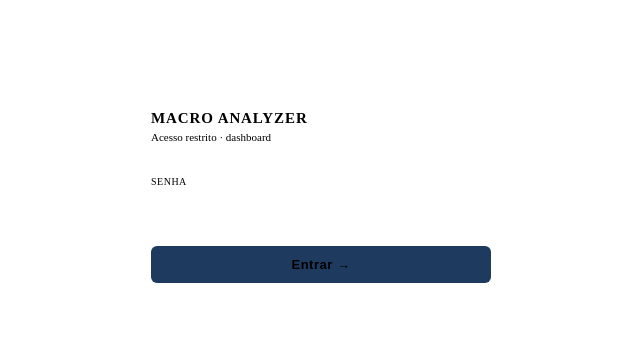
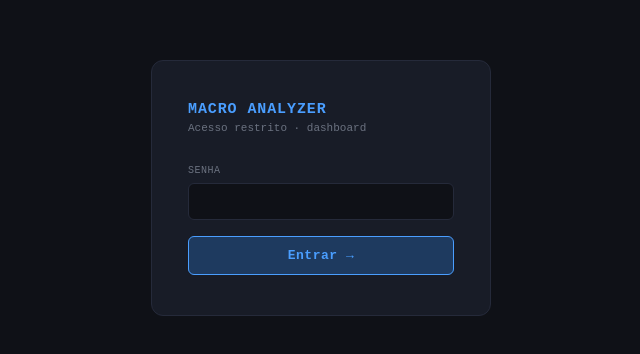
Before and after one commit to GabGodz/Analyzer, a Next.js app: page / in a window 1280 px wide. Shown: the part 212-566 px from the top of the page, without its empty margins (319-959 px from the left). Built offline with nearby package versions, Linux system fonts and the light colour scheme.

Commit message:
Add files via upload

```diff
--- /dev/null
+++ b/app/globals.css
@@ -0,0 +1,34 @@
+*, *::before, *::after { box-sizing: border-box; margin: 0; padding: 0; }
+
+:root {
+  --bg:     #0f1117;
+  --panel:  #181c27;
+  --border: #252a3a;
+  --text:   #e8eaf0;
+  --muted:  #6b7280;
+  --blue:   #4a9eff;
+  --green:  #3ecf8e;
+  --amber:  #f5a623;
+  --red:    #e84545;
+  --purple: #a78bfa;
+}
+
+html, body {
+  background: var(--bg);
+  color: var(--text);
+  font-family: 'JetBrains Mono', 'Courier New', monospace;
+  font-size: 13px;
+  min-height: 100vh;
+}
+
+a { color: var(--blue); text-decoration: none; }
+a:hover { text-decoration: underline; }
+
+button {
+  font-family: inherit;
+  cursor: pointer;
+}
+
+::-webkit-scrollbar { width: 4px; }
+::-webkit-scrollbar-track { background: transparent; }
+::-webkit-scrollbar-thumb { background: var(--border); border-radius: 2px; }
--- /dev/null
+++ b/app/layout.tsx
@@ -0,0 +1,15 @@
+import type { Metadata } from 'next'
+import './globals.css'
+
+export const metadata: Metadata = {
+  title: 'Macro Analyzer',
+  description: 'Anti-cheat dashboard',
+}
+
+export default function RootLayout({ children }: { children: React.ReactNode }) {
+  return (
+    <html lang="pt-BR">
+      <body>{children}</body>
+    </html>
+  )
+}
```
